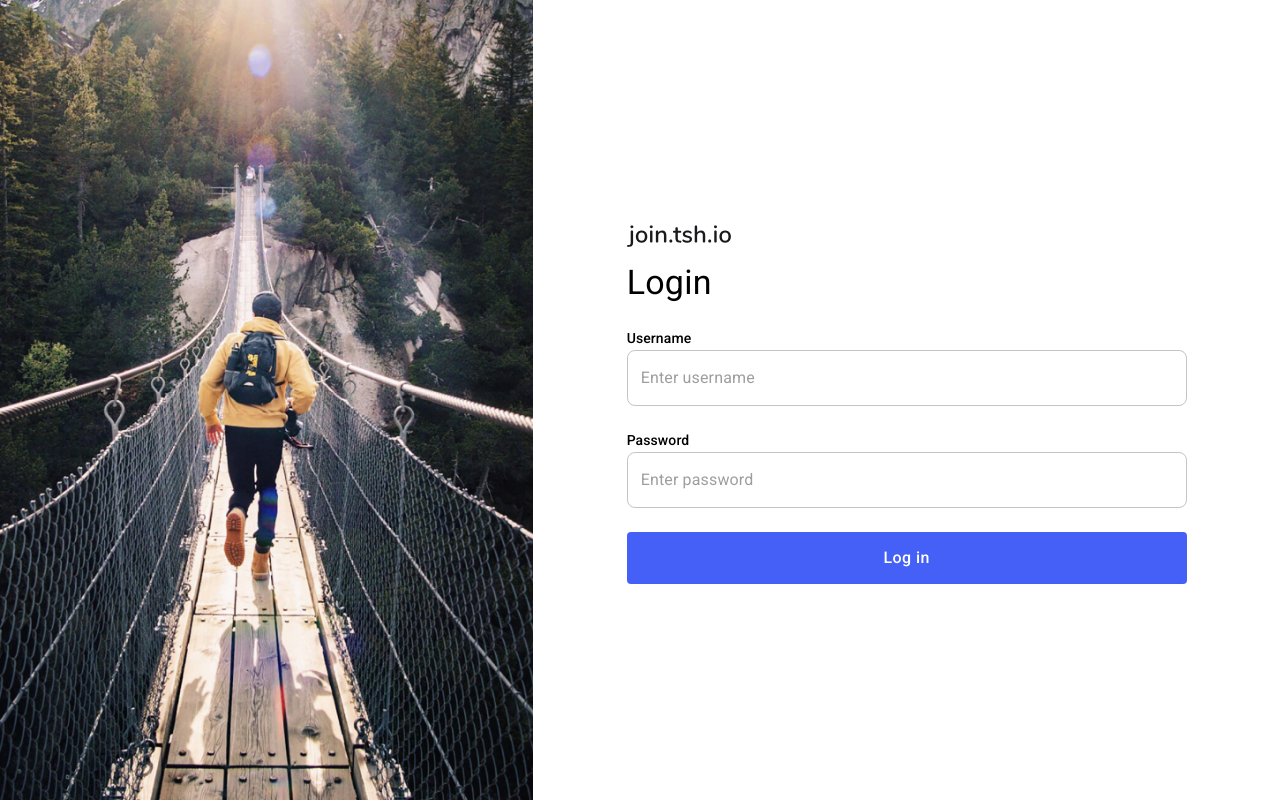
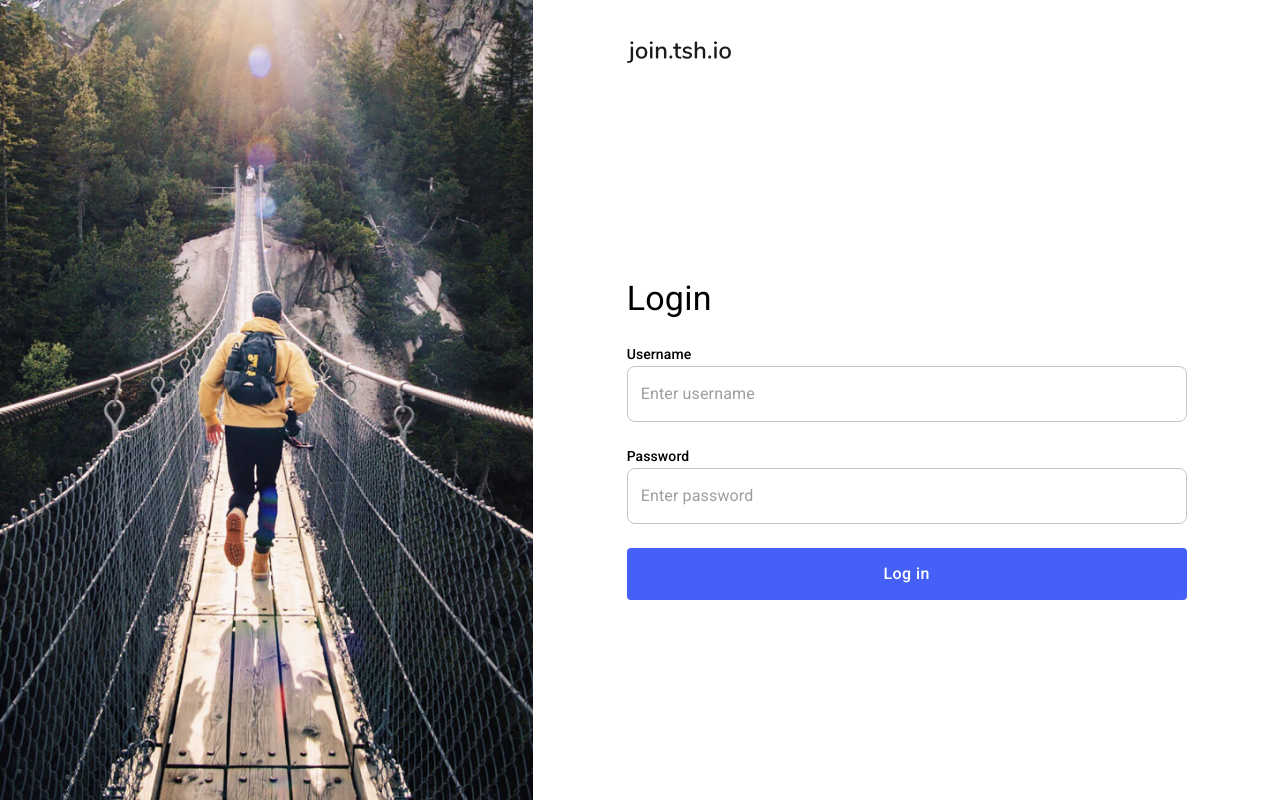
Before and after one commit to bear-in-a-box/tsh-recruitment-task, a React (Create React App) app: page /login in a window 1280 px wide. Built offline with nearby package versions, Linux system fonts and the light colour scheme.

Commit message:
Fixed logo positioning on the login screen

```diff
--- a/src/app/login/styles.ts
+++ b/src/app/login/styles.ts
@@ -15,10 +15,9 @@ export const useStyles = makeStyles({
   },
   logoWrapper: {
     alignSelf: 'flex-start',
+    paddingTop: '2em',
   },
   content: {
     justifyContent: 'center',
-    alignItems: 'center',
-    alignContent: 'center',
   },
 });
--- a/src/app/products/Products.tsx
+++ b/src/app/products/Products.tsx
@@ -59,10 +59,10 @@ export const Products = () => {
             container
             className={styleClasses.filters}
             spacing={1}
-            sm={12}
+            xs={12}
             md={7}
           >
-            <Grid item>
+            <Grid item xs={12}>
               <OutlinedInput
                 fullWidth
                 placeholder="Search"
--- a/src/app/products/styles.ts
+++ b/src/app/products/styles.ts
@@ -38,6 +38,7 @@ export const useStyles = makeStyles(theme => ({
     [theme.breakpoints.down('sm')]: {
       width: '100%',
       order: 3,
+      flexWrap: 'wrap',
     },
   },
   searchIcon: {
```
